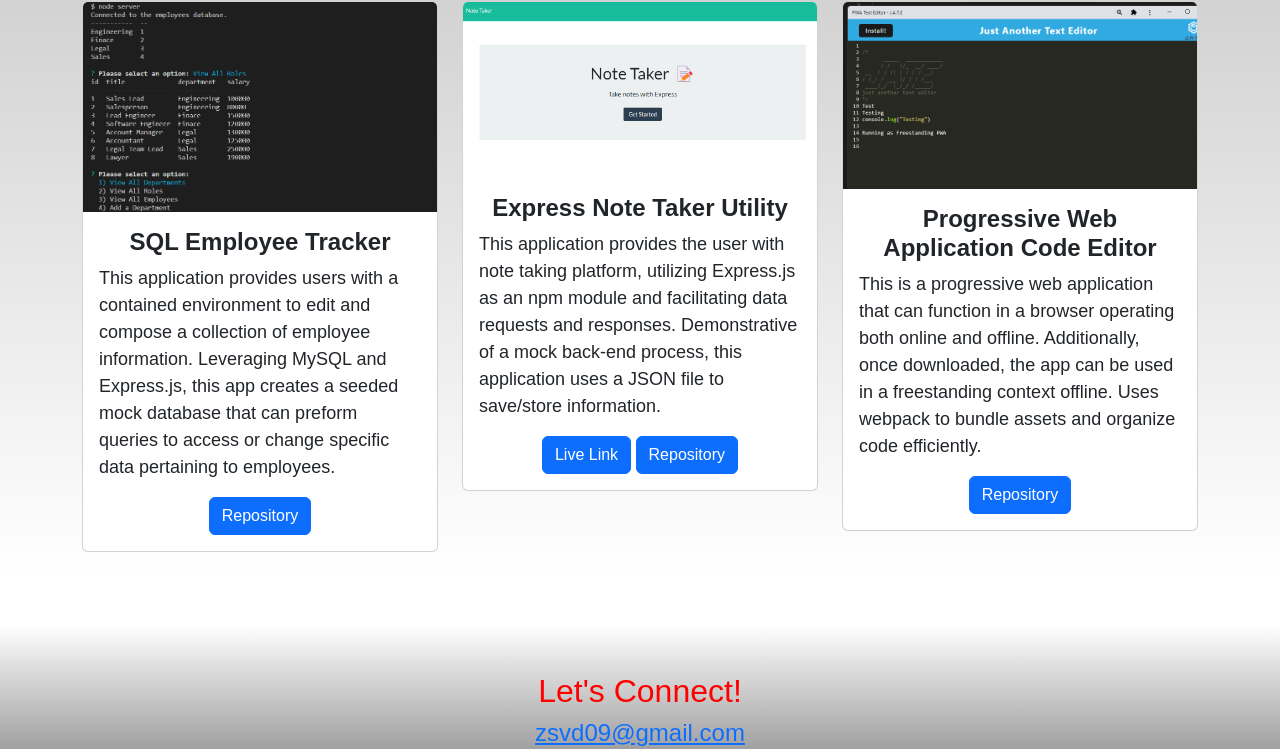
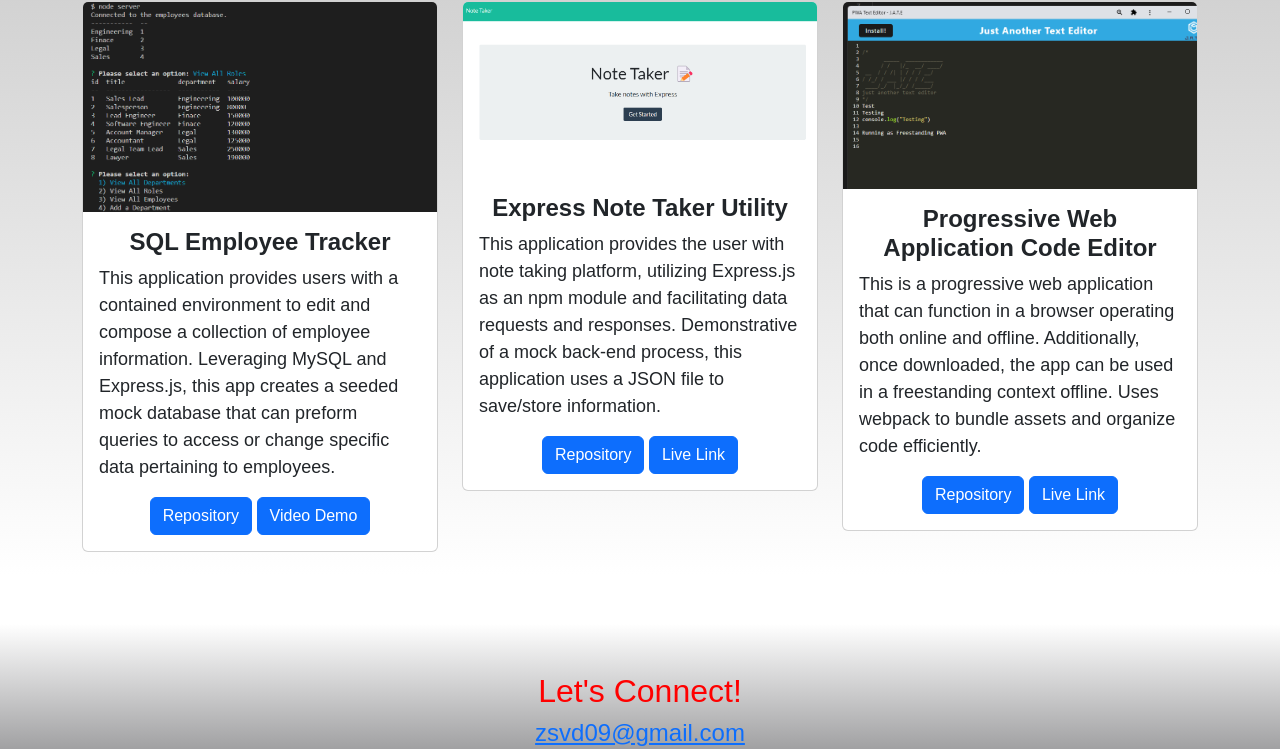
Before and after one commit to Zachattack221/portfolio, a website: page index.html in a window 1280 px wide. Shown: the part 2707-3456 px from the top of the page. Drawn offline with nearby package versions, Linux system fonts and the light colour scheme.

Commit message:
updated project links and aesthetic placement, new video content added

```diff
--- a/index.html
+++ b/index.html
@@ -56,6 +56,9 @@
           <div class="col-lg-12 col-md-12 col-sm-12 col-xs-12 hero-text">
             <h2 class="hero-title">Hello, it's me, Zach!</h2>
             <p class="hero-desc">I'm a web developer.</p>
+            <!-- TODO: Fix -->
+            <!-- <img src="/images/Profile.jpg" alt="Profile Picture" style="width:200px"> -->
+
           </div>
         </div>
       </div>
@@ -75,8 +78,6 @@
         <p>
           Being a web developer allows me not only to express my creativity, but also to strengthen the organizational and problem solving skills I've gained through hands-on work experience.
         </p>
-
-          <!-- Moving forward, I aim to habitually grow my technical skills in a web development context to best prepare for a field with constantly evolving content.  -->
           <br>
         <!-- TODO: Consider reorganizing into a card format, or grouped by concept tech/languages/etc. Font Awesome icons on card with simple titles -->
         <h1 class="text-center">Technical Proficiencies:</h1>
@@ -89,7 +90,7 @@
       </div>
     </section>
 
-    <!-- projects section-->
+    <!-- applications section-->
 
     <section id="applications">
       <div class="container mt-1">
@@ -104,6 +105,8 @@
                 </p>
                 <div class="text-center">
                   <a href="https://github.com/Zachattack221/employee-tracker-application" target="_blank" class="btn btn-primary">Repository</a>
+                  <a href="https://drive.google.com/file/d/1SUQinhfsyiIi1YnH0uyLxQHZKmnI9VTL/view" target="_blank"
+                  class="btn btn-primary">Video Demo</a>
                 </div>
               </div>
             </div>
@@ -118,10 +121,10 @@
                   as an npm module and facilitating data requests and responses. Demonstrative of a mock back-end
                   process, this application uses a JSON file to save/store information. </p>
                 <div class="text-center">
+                  <a href="https://github.com/Zachattack221/express.js-note-taker" target="_blank"
+                  class="btn btn-primary">Repository</a>
                   <a href="https://express-note-taker-utility.herokuapp.com/" target="_blank"
                     class="btn btn-primary">Live Link</a>
-                  <a href="https://github.com/Zachattack221/express.js-note-taker" target="_blank"
-                    class="btn btn-primary">Repository</a>
                 </div>
               </div>
             </div>
@@ -138,7 +141,8 @@
                   offline. Uses webpack to bundle assets and organize code efficiently.</p>
                 <div class="text-center">
                   <a href="https://github.com/Zachattack221/Progressive-Web-Applications-PWA-Text-Editor"
-                    target="_blank" class="btn btn-primary">Repository</a>
+                  target="_blank" class="btn btn-primary">Repository</a>
+                  <a href="https://desolate-taiga-69412.herokuapp.com/" target ="_blank" class="btn btn-primary">Live Link</a>
                 </div>
               </div>
             </div>
--- a/style.css
+++ b/style.css
@@ -40,6 +40,11 @@ main {
   transform: translate(-50%, -50%);
   color: white;
 }
+/* TODO: Fix style */
+/* img {
+  border-radius: 50%;
+} */
+
 #about {
   text-align: left;
   color: rgb(13, 40, 113);
```
Also changed, not shown: images/ProfilePicture.JPG (deleted), 2 other files.
